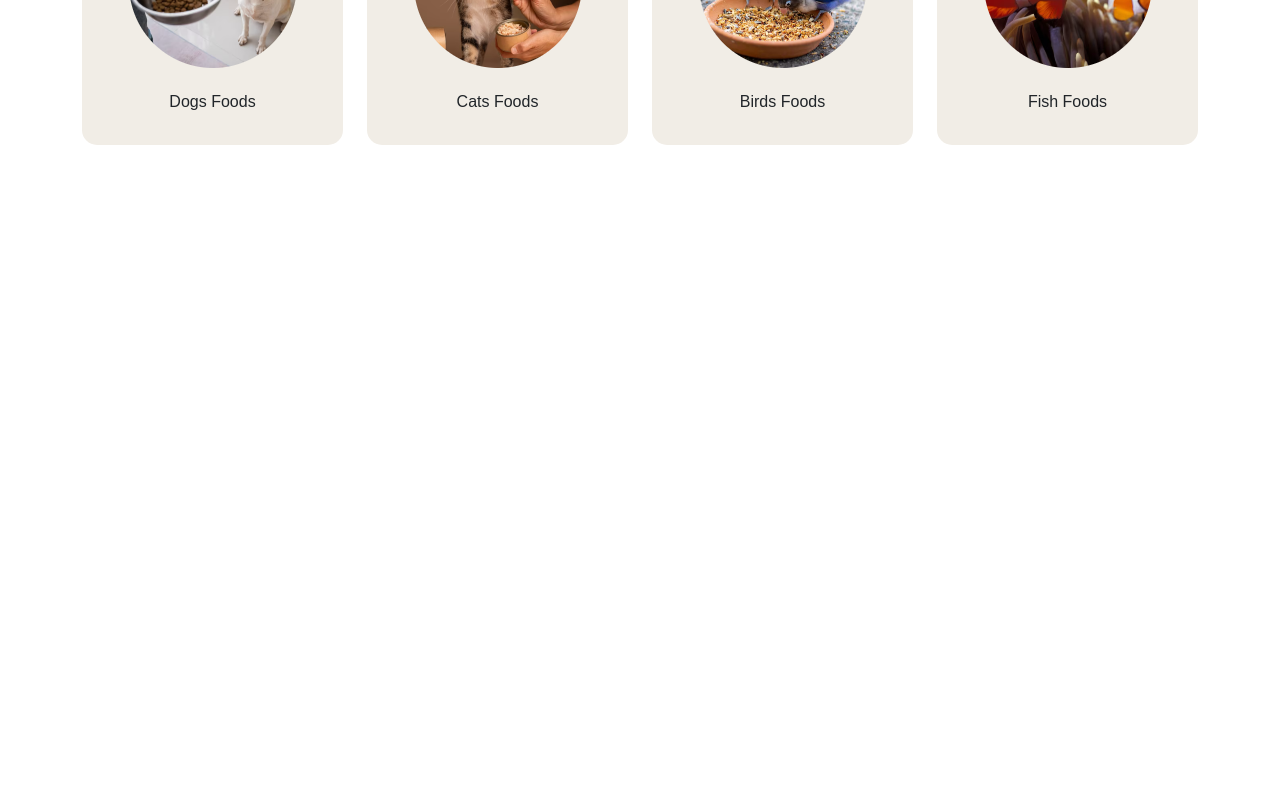
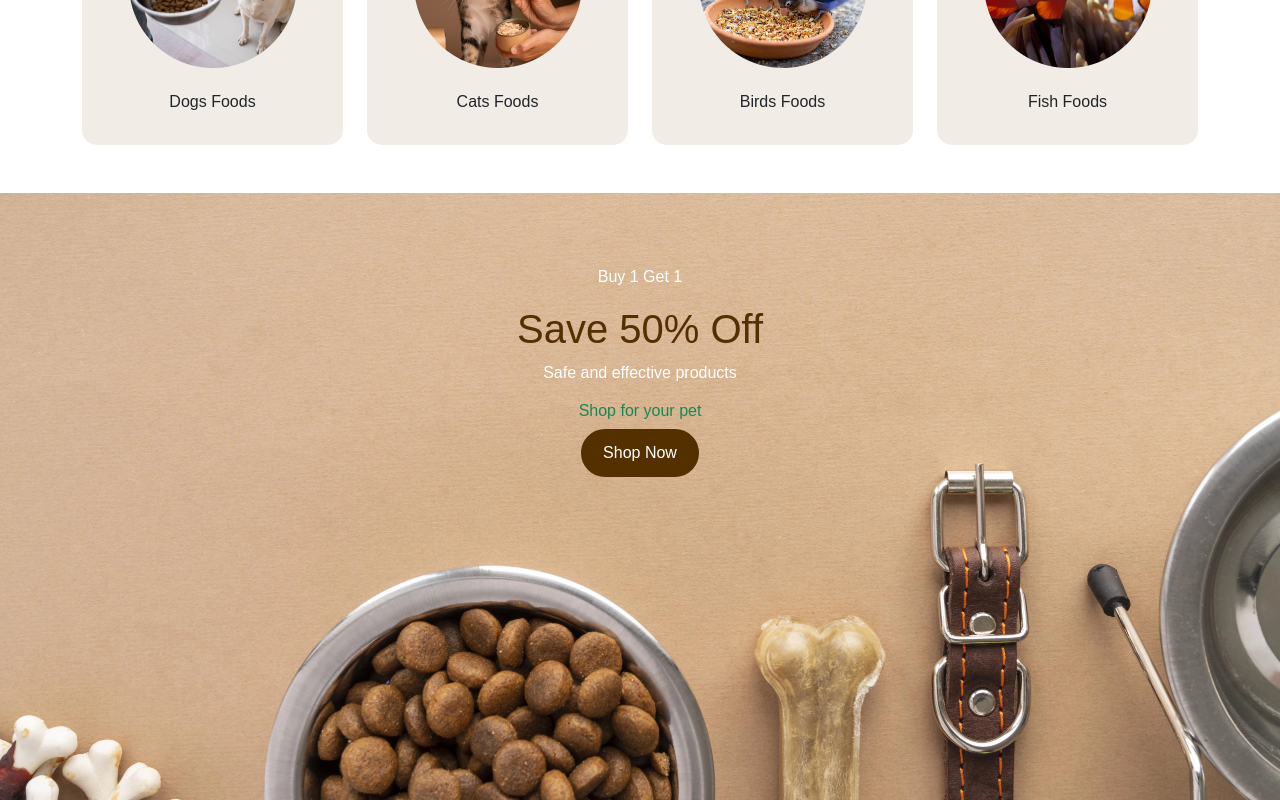
Before and after one commit to chamaxx9zp/pet-shop, a Next.js app: page / in a window 1280 px wide. Shown: the part 966-1766 px from the top of the page. Before the commit the page ends 1159 px from the top, so only its background shows below. Built offline with nearby package versions, Linux system fonts and the light colour scheme; a web font is replaced by a local one.

Commit message:
promotion banner addded

```diff
--- /dev/null
+++ b/src/app/components/buttons/ButtonHoverBrown/ButtonHoverBrown.module.scss
@@ -0,0 +1,14 @@
+.button-custom {
+    border-radius: 30px;
+    background-color: #543000;
+    color: white;
+    border: 2px solid #543000;
+    padding: 10px 20px;
+    font-size: 16px;
+
+    &:hover {
+      background-color: transparent;
+      color: #543000;
+      border-color: #543000;
+    }
+  }
--- /dev/null
+++ b/src/app/components/buttons/ButtonHoverBrown/ButtonHoverBrown.tsx
@@ -0,0 +1,15 @@
+import React from 'react'
+import { Button } from "react-bootstrap";
+import styles from './ButtonHoverBrown.module.scss'
+
+function ButtonHoverBrown({text=""}) {
+  return (
+    <div>
+    <Button variant="primary" className={styles['button-custom']} onClick={() => console.log("Shop Now")}>
+      {text}
+    </Button>
+  </div>
+  )
+}
+
+export default ButtonHoverBrown;
--- a/src/app/components/buttons/ButtonHoverBrown/ButtonHoverWhite.tsx
+++ b/src/app/components/buttons/ButtonHoverWhite/ButtonHoverWhite.tsx
@@ -6,7 +6,6 @@ function ButtonHoverWhite({ text = "" }) {
   return (
     <div>
       <Button variant="primary"  className={styles['button-custom']} onClick={() => console.log("Shop Now")}>
-
         {text}
       </Button>
     </div>
--- a/src/app/components/hero-slider/HeroSlider.tsx
+++ b/src/app/components/hero-slider/HeroSlider.tsx
@@ -6,7 +6,7 @@ import Image from "next/image";
 import Container from "react-bootstrap/Container";
 import Row from "react-bootstrap/Row";
 import Col from "react-bootstrap/Col";
-import ButtonHoverWhite from "../buttons/ButtonHoverBrown/ButtonHoverWhite";
+import ButtonHoverWhite from "../buttons/ButtonHoverWhite/ButtonHoverWhite";
 
 import firstSlideImage from "../../../../public/homepage/hero-slider/adorable-dog-park-nature-with-owner.jpg";
 
--- /dev/null
+++ b/src/app/components/promotion-banner/PromotionBanner.module.scss
@@ -0,0 +1,9 @@
+.banner-heading {
+    color: #543000;
+}
+
+.caption-container {
+    position: absolute;
+    bottom: 50%;
+    text-align: center;
+}
--- /dev/null
+++ b/src/app/components/promotion-banner/PromotionBanner.tsx
@@ -0,0 +1,43 @@
+import React from 'react'
+import Image from 'next/image'
+import { Carousel } from "react-bootstrap";
+import Container from "react-bootstrap/Container";
+import Row from "react-bootstrap/Row";
+import Col from "react-bootstrap/Col";
+import styles from './PromotionBanner.module.scss'
+import ButtonHoverBrown from '../buttons/ButtonHoverBrown/ButtonHoverBrown';
+import BannerImage from '../../../../public/homepage/promotion-banner/promotion_banner-web.png'
+
+function PromotionBanner() {
+  return (
+    <>
+    <Container fluid className="px-0">
+        <Row>
+          <Col>
+            <Carousel controls={false} indicators={false}>
+              <Carousel.Item>
+                <Image
+                  src={BannerImage}
+                  alt="Banner-Image"
+                  className="imgcont"
+                />
+                <Carousel.Caption className={styles['caption-container']}>
+                    <p className="">Buy 1 Get 1</p>
+                    <h1 className={styles['banner-heading']}>Save 50% Off</h1>
+                    <p className="">Safe and effective products</p>
+                    <h6 className="text-success">Shop for your pet</h6>
+                  <div className="text-center">
+                    <ButtonHoverBrown text='Shop Now'/>
+                  </div>
+                </Carousel.Caption>
+
+              </Carousel.Item>
+            </Carousel>
+          </Col>
+        </Row>
+      </Container>
+    </>
+  )
+}
+
+export default PromotionBanner
--- a/src/app/page.tsx
+++ b/src/app/page.tsx
@@ -3,12 +3,14 @@ import Image from "next/image";
 import styles from "./page.module.scss";
 import HeroSlider from "./components/hero-slider/HeroSlider";
 import FeaturedProducts from "./components/featured-products/FeaturedProducts";
+import PromotionBanner from "./components/promotion-banner/PromotionBanner";
 
 export default function Home() {
   return (
     <>
       <HeroSlider />
       <FeaturedProducts/>
+      <PromotionBanner/>
     </>
   );
 }
```
Also changed, not shown: public/homepage/promotion-banner/promotion_banner-web.png (added), src/app/components/buttons/ButtonHoverWhite/ButtonHoverBrown.module.scss (deleted), src/app/components/buttons/ButtonHoverWhite/ButtonHoverBrown.tsx (deleted), src/app/components/buttons/ButtonHoverWhite/ButtonHoverWhite.module.scss (renamed from src/app/components/buttons/ButtonHoverBrown/ButtonHoverWhite.module.scss).
